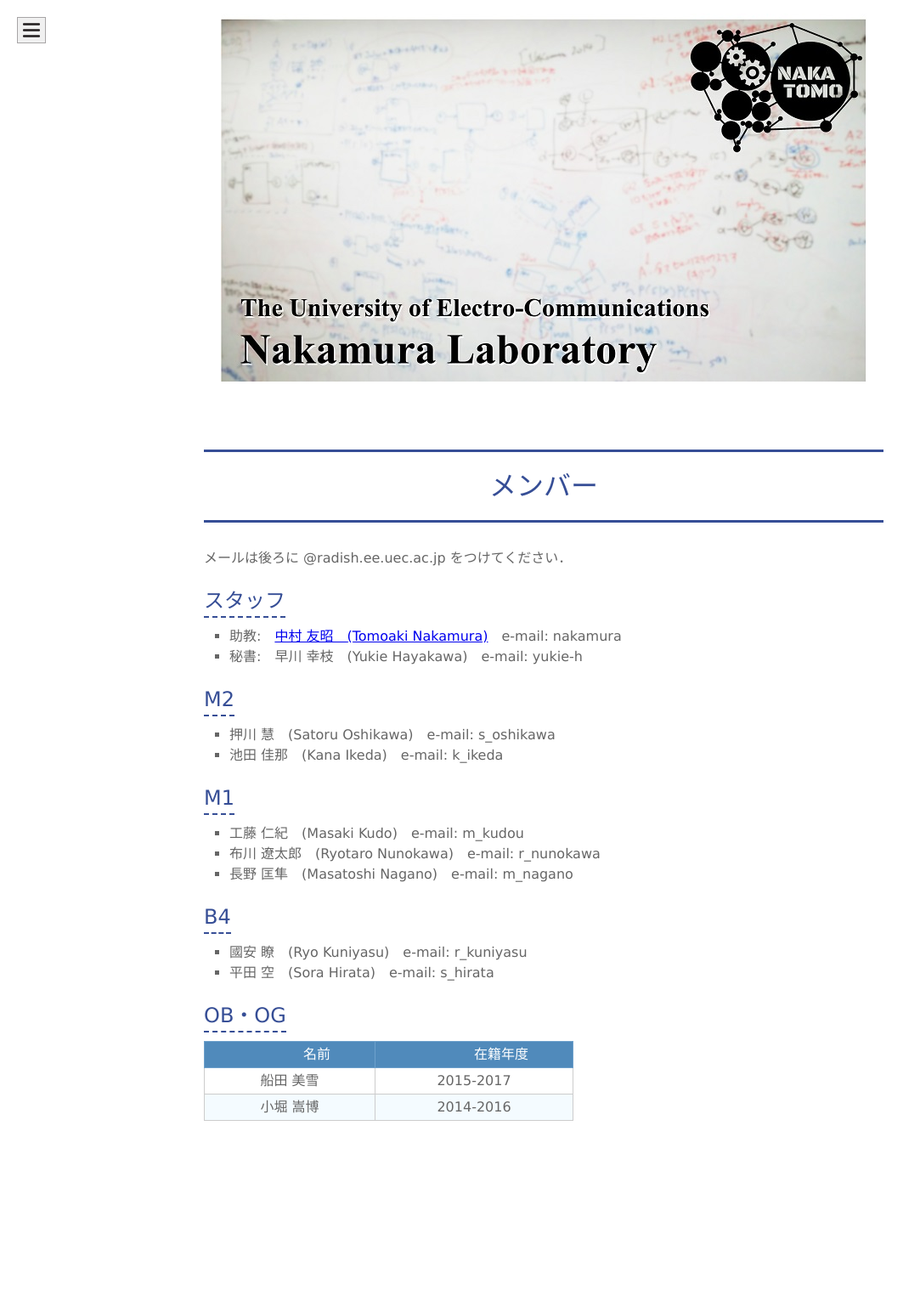
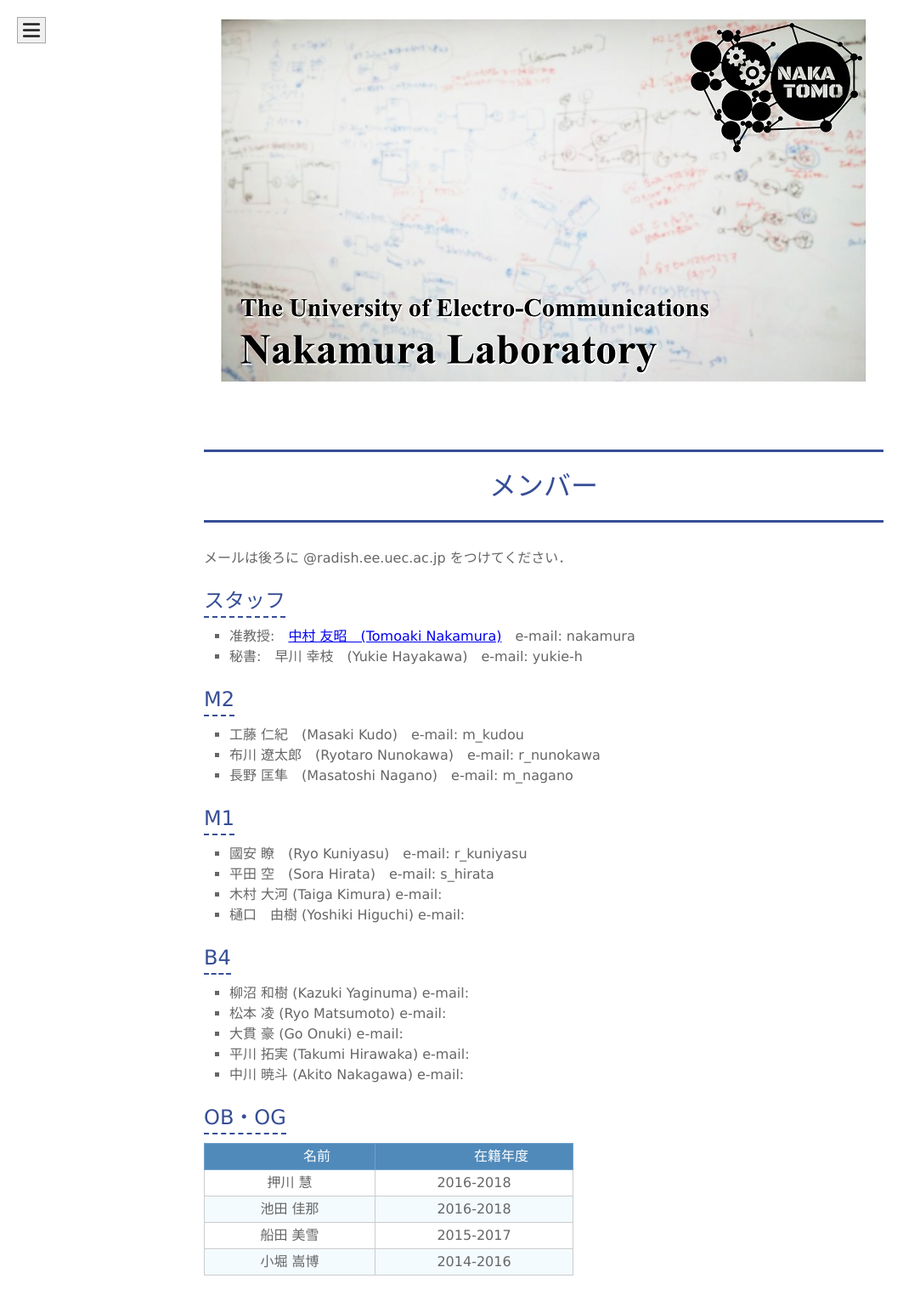
Before and after one commit to naka-lab/naka-lab.github.io, a Jekyll site: the page built from subpages/member.md, in a window 1280 px wide. Shown: the whole page at 85% size, without its empty margins (0-1083 px from the left). Built offline with Jekyll 4.4.1, drawn with Linux system fonts in a browser that asks for light colours; before the commit the page ends 1349 px from its top, so only the background shows below that.

Commit message:
メンバー更新

```diff
--- a/subpages/member.md
+++ b/subpages/member.md
@@ -7,26 +7,32 @@ layout: default
 メールは後ろに @radish.ee.uec.ac.jp をつけてください．
 
 ## スタッフ
-- 助教:　[中村 友昭　(Tomoaki Nakamura)](nakamura.md)　e-mail: nakamura
+- 准教授:　[中村 友昭　(Tomoaki Nakamura)](nakamura.md)　e-mail: nakamura
 - 秘書:　早川 幸枝　(Yukie Hayakawa)　e-mail: yukie-h
 
 ## M2
-- 押川 慧　(Satoru Oshikawa)　e-mail: s_oshikawa
-- 池田 佳那　(Kana Ikeda)　e-mail: k_ikeda
-
-## M1
 - 工藤 仁紀　(Masaki Kudo)　e-mail: m_kudou
 - 布川 遼太郎　(Ryotaro Nunokawa)　e-mail: r_nunokawa
 - 長野 匡隼　(Masatoshi Nagano)　e-mail: m_nagano
 
-## B4
+## M1
 - 國安 瞭　(Ryo Kuniyasu)　e-mail: r_kuniyasu
 - 平田 空　(Sora Hirata)　e-mail: s_hirata
+- 木村 大河 (Taiga Kimura) e-mail:
+- 樋口　由樹 (Yoshiki Higuchi) e-mail:
 
+## B4
+- 柳沼 和樹 (Kazuki Yaginuma) e-mail:
+- 松本 凌 (Ryo Matsumoto) e-mail:
+- 大貫 豪 (Go Onuki) e-mail:
+- 平川 拓実 (Takumi Hirawaka) e-mail:
+- 中川 暁斗 (Akito Nakagawa) e-mail:
 
 ## OB・OG
 
 |　　　　名前　　　　|　　　　在籍年度　　　　|
 |:------:|:-------:|
+|押川 慧|2016-2018|
+|池田 佳那|2016-2018|
 |船田 美雪|2015-2017|
 |小堀 嵩博|2014-2016|
```
